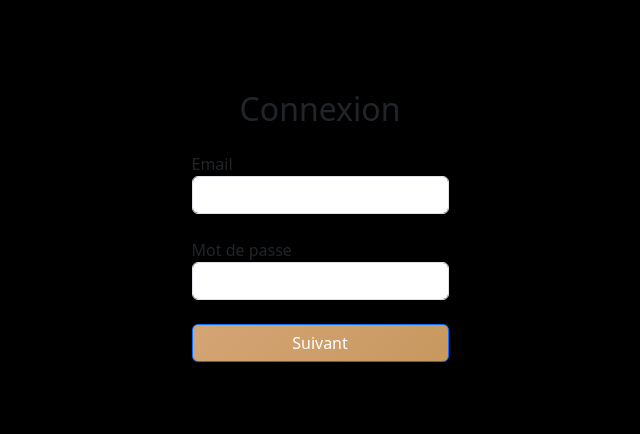
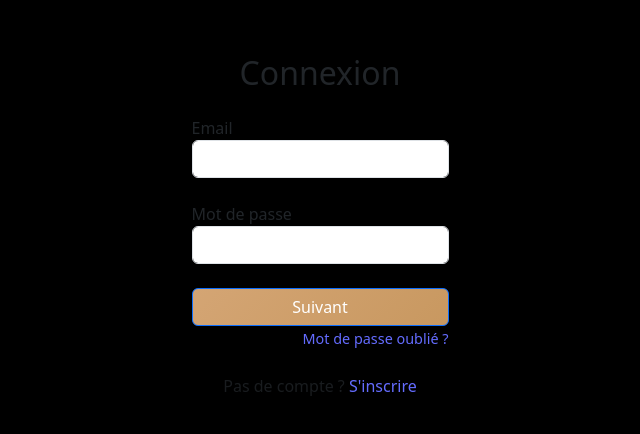
Before and after one commit to lamaxime20/miam_miam, a React (Vite) app in the folder vue/: page /login in a window 1280 px wide. Shown: the part 174-608 px from the top of the page, without its empty margins (320-960 px from the left). Built offline with nearby package versions, Linux system fonts and the light colour scheme; no server answers.

Commit message:
Login 110%

```diff
--- a/vue/src/components/loginformName.jsx
+++ b/vue/src/components/loginformName.jsx
@@ -1,5 +1,6 @@
 import React, { useState } from 'react';
 import { checkPassword } from '../services/user';
+import { Link } from 'react-router-dom';
 import '../assets/styles/login.css';
 
 const LoginFormName = ({ onPasswordCorrect }) => {
@@ -76,6 +77,13 @@ const LoginFormName = ({ onPasswordCorrect }) => {
                 <button type="submit" className="btn btn-primary w-100" disabled={loading}>
                     {loading ? 'Vérification...' : 'Suivant'}
                 </button>
+                <div className="form-group text-end">
+                    <Link to="/forgot-password" style={{ fontSize: '0.9em' }}>Mot de passe oublié ?</Link>
+                </div>
+                <div className="text-center mt-3">
+                    <span className="text-muted">Pas de compte ? </span>
+                    <Link to="/signup">S'inscrire</Link>
+                </div>
             </form>
         </div>
     );
--- a/vue/src/pages/accueil/components/Dashboard/Dashboard.jsx
+++ b/vue/src/pages/accueil/components/Dashboard/Dashboard.jsx
@@ -103,8 +103,8 @@ export default function Dashboard({ user, initialPage = 'dashboard' }) {
   }, [clientId])
 
   const handleLogout = async () => {
-    await logout()
-    navigate('/')
+    await logout();
+    navigate('/');
   }
 
   const menuItems = [
--- a/vue/src/pages/employer/Employer.jsx
+++ b/vue/src/pages/employer/Employer.jsx
@@ -8,6 +8,7 @@ import Complaints from './views/Complaints';
 import Stats from './views/Stats';
 import Employees from './views/Employees';
 import { getEmployerDashboardKpis } from '../../services/employe';
+import { logout } from '../../services/user';
 import './employer.css';
 
 function DashboardView() {
@@ -107,12 +108,17 @@ export default function Employer() {
   }, [activeItem]);
 
   const toggleSidebar = useCallback(() => setIsOpen((v) => !v), []);
-  const handleNavigate = useCallback((route) => {
+  const handleNavigate = useCallback(async (route) => {
     if (route === '/' || route === '/home') {
       navigate('/');
       return;
     }
-    setActiveItem(route);
+    if (route === 'logout') {
+      await logout();
+      navigate('/');
+    } else {
+      setActiveItem(route);
+    }
   }, [navigate]);
 
   const renderView = () => {
```
